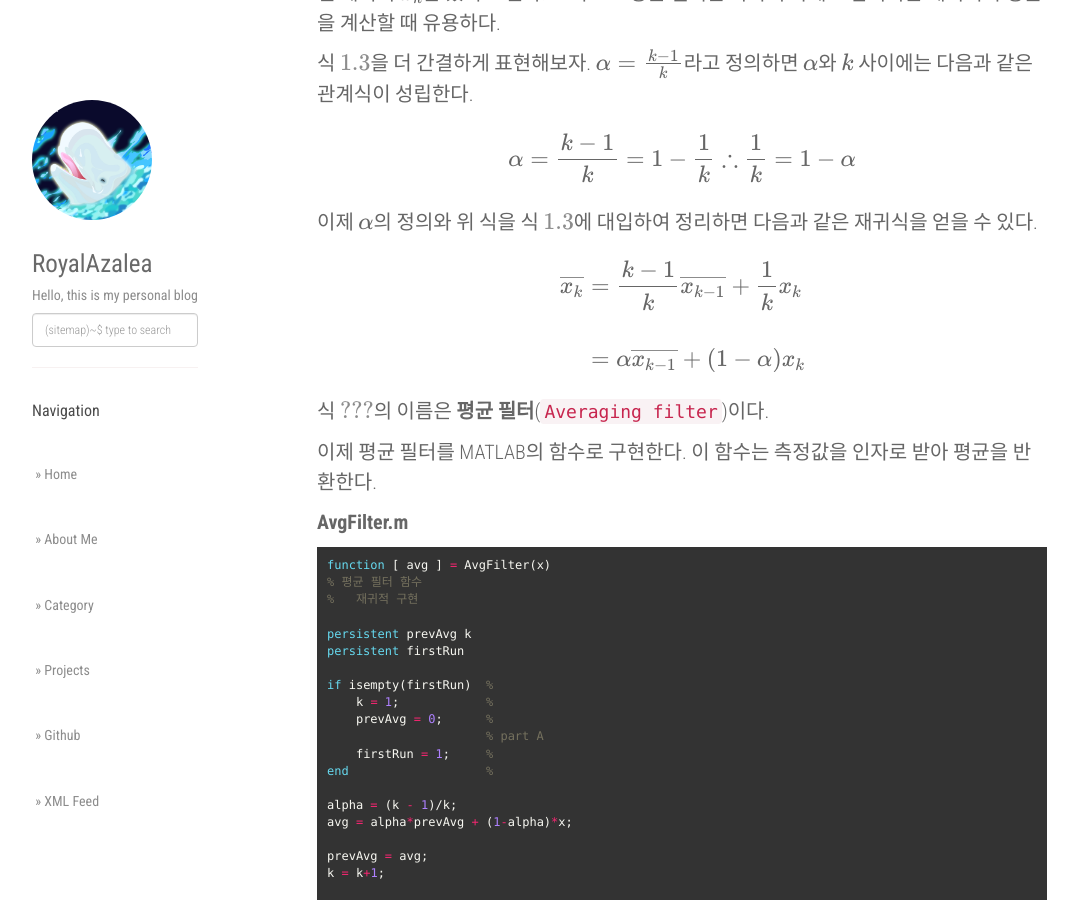
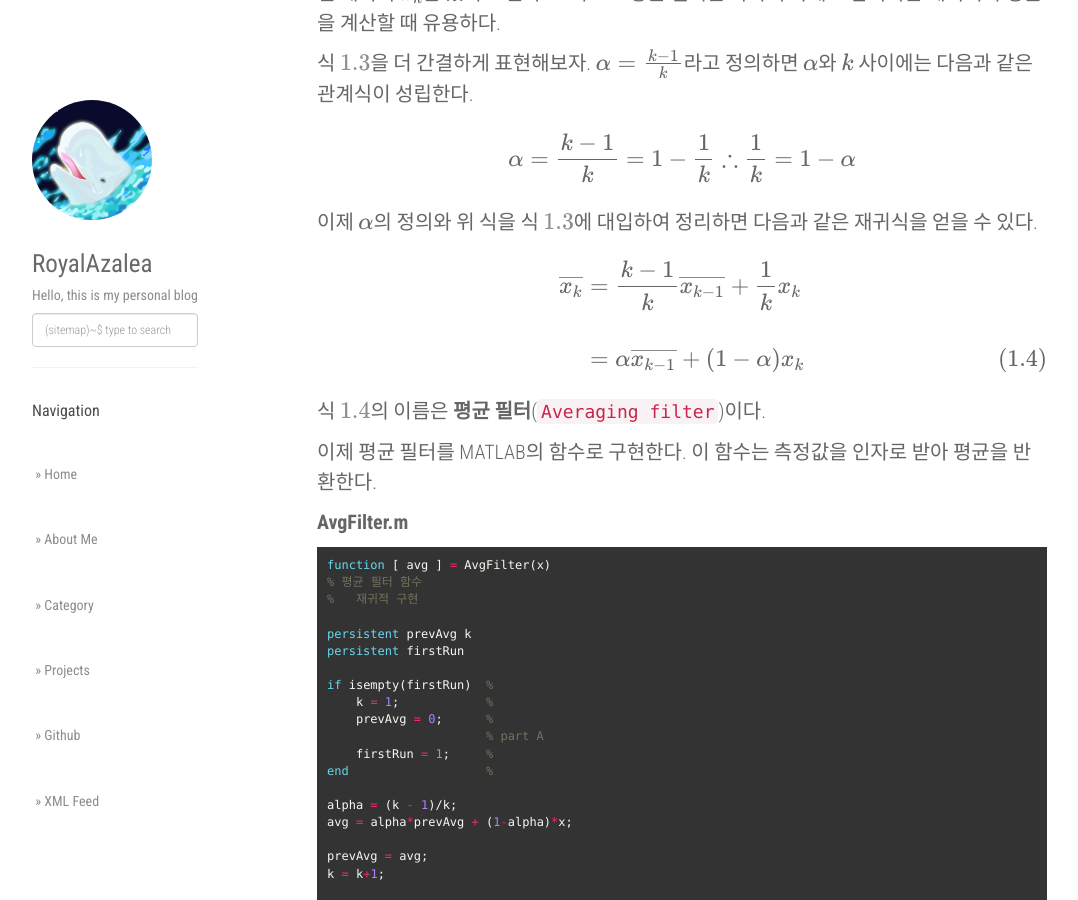
Before and after one commit to RoyalAzalea/RoyalAzalea.github.io, a Jekyll site: the page built from _posts/kalman-filter-study/2017-02-21-kalman-filter-study2.md, in a window 1280 px wide and 900 px high, scrolled down 1389 px. Shown: the whole window, without its empty margins (53-1131 px from the left). Built offline with Jekyll 4.4.1, drawn with Linux system fonts in a browser that asks for light colours; nearby versions of some CDN libraries; formulas are drawn with MathJax 3.

Commit message:
update_test

```diff
--- a/_posts/kalman-filter-study/2017-02-21-kalman-filter-study2.md
+++ b/_posts/kalman-filter-study/2017-02-21-kalman-filter-study2.md
@@ -75,7 +75,7 @@ $$
 
 $$\begin{align}
 \overline{x_k} &= {k-1 \over k}\overline{x_{k-1}} + {1 \over k}x_k \\\\
-               &= \alpha\overline{x_{k-1}} + {(1-\alpha)x_k}
+               &= \alpha\overline{x_{k-1}} + {(1-\alpha)x_k} \label{1.4}\tag{1.4}
 \end{align}$$
 
 식 $\ref{1.4}$의 이름은 **평균 필터**(`Averaging filter`)이다.
```
